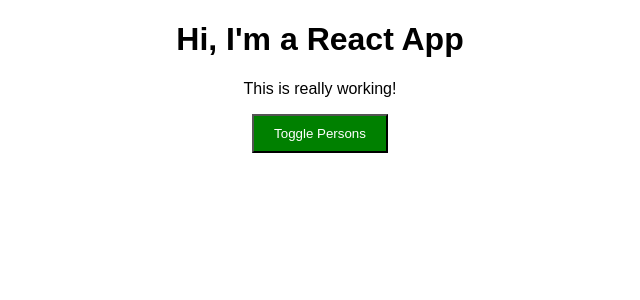
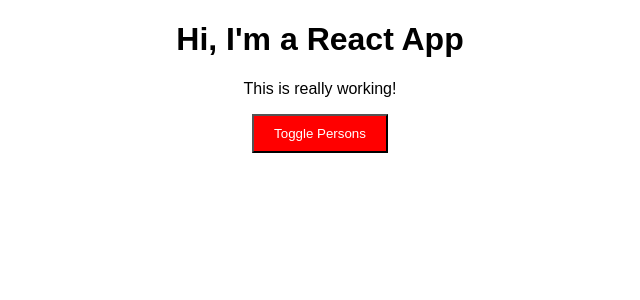
Before and after one commit to fisnikcanaj1/simple-react-app, a React app: page / in a window 1280 px wide. Shown: the top 300 px of the page, without its empty margins (320-960 px from the left). Built offline with nearby package versions, Linux system fonts and the light colour scheme.

Commit message:
Add css classes

```diff
--- a/src/App.js
+++ b/src/App.js
@@ -1,6 +1,5 @@
 import React, { Component } from 'react';
 import styles from './App.css';
-import Radium from 'radium';
 import Person from './Person/Person';
 
 class App extends Component {
@@ -47,6 +46,7 @@ class App extends Component {
 
   render() {
     let persons = null;
+    let btnClass = '';
 
     if (this.state.showPersons) {
       persons = (
@@ -63,24 +63,25 @@ class App extends Component {
       );
     }
 
+    btnClass = styles.Red;
     let classesAssigned = [];
-    let btnCLass = '';
 
-    if(this.state.persons.length <= 2) {
+    if (this.state.persons.length <= 2) {
       classesAssigned.push(styles.red); // classes = ['red']
     }
-    if(this.state.persons.length <= 1) {
+    if (this.state.persons.length <= 1) {
       classesAssigned.push(styles.bold);
     }
 
     return (
       <div className={styles.App}>
-          <h1>Hi, I'm a React App</h1>
+        <h1>Hi, I'm a React App</h1>
         <p className={classesAssigned.join(' ')}>This is really working!</p>
-          <button
-            onClick={this.togglePersonsHandler}>Toggle Persons</button>
-          {persons}
-        </div>
+        <button
+          className={btnClass}
+          onClick={this.togglePersonsHandler}>Toggle Persons</button>
+        {persons}
+      </div>
     );
 
   }
```
